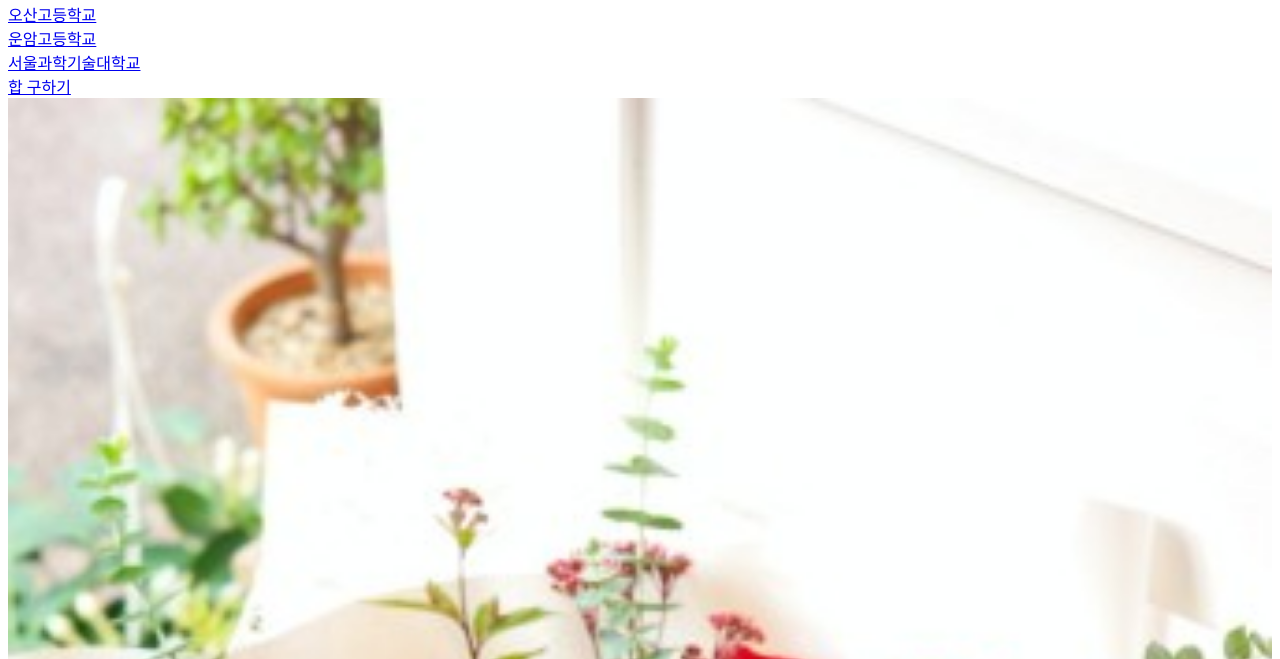
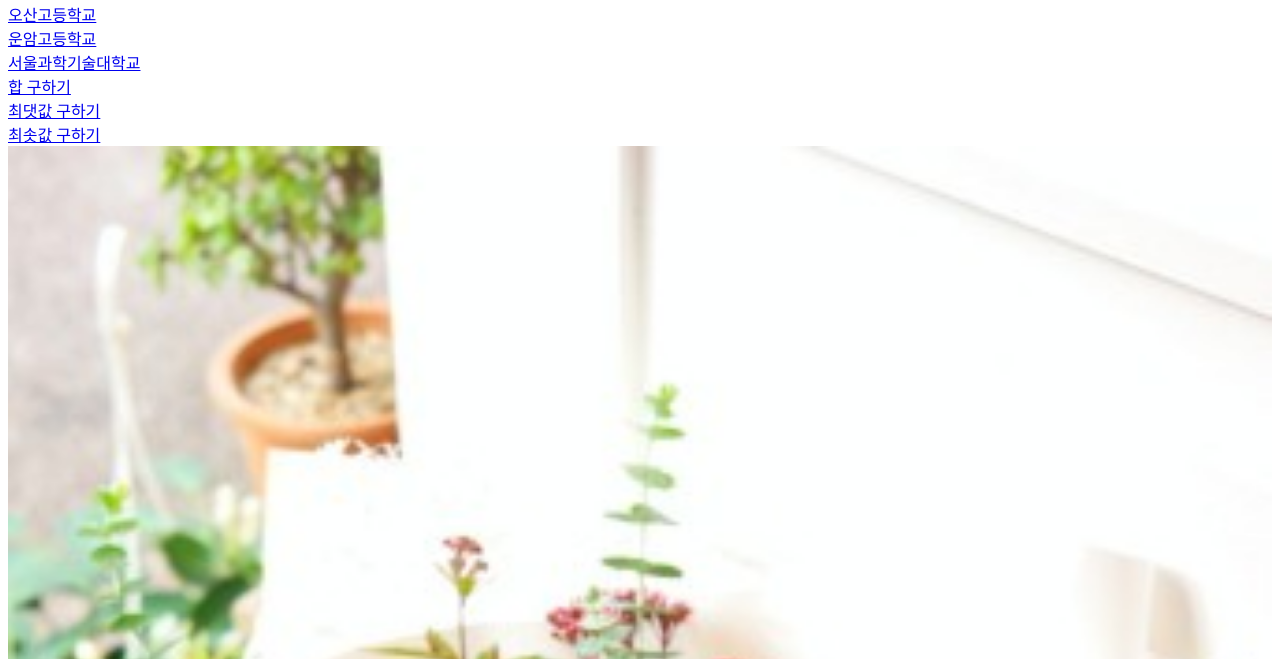
Before and after one commit to leeheain06/home, a plain HTML site: page index.html in a window 1280 px wide. Shown: the part 141-800 px from the top of the page. Drawn offline with Linux system fonts and the light colour scheme.

Commit message:
Update index.html

```diff
--- a/index.html
+++ b/index.html
@@ -10,6 +10,8 @@
     <a href="https://unam.hs.kr/"> 운암고등학교</a><br>
     <a href="https://www.seoultech.ac.kr/index.jsp"> 서울과학기술대학교</a><br>
     <a href="sum.html">합 구하기</a><br>
+    <a href="max.html">최댓값 구하기</a><br>
+    <a href="min.html">최솟값 구하기</a><br>
     <img src="rose.jpg" width="100%">
     <iframe width="560" height="315" src="https://www.youtube.com/embed/ho1RzYneMtM" title="YouTube video player" frameborder="0" allow="accelerometer; autoplay; clipboard-write; encrypted-media; gyroscope; picture-in-picture" allowfullscreen></iframe>
   </body>
```
